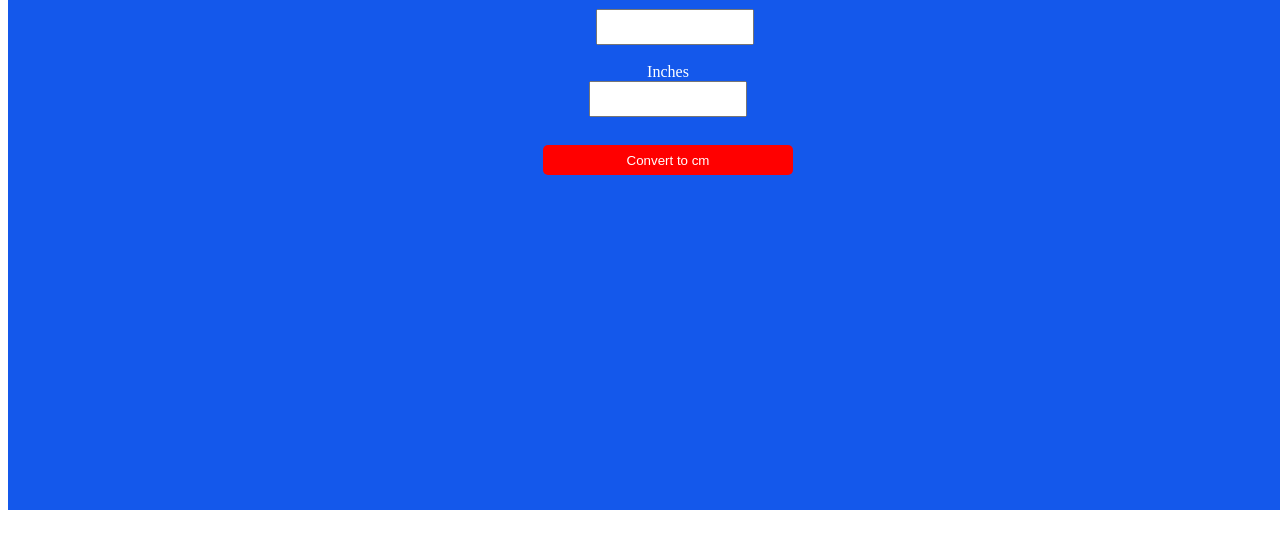
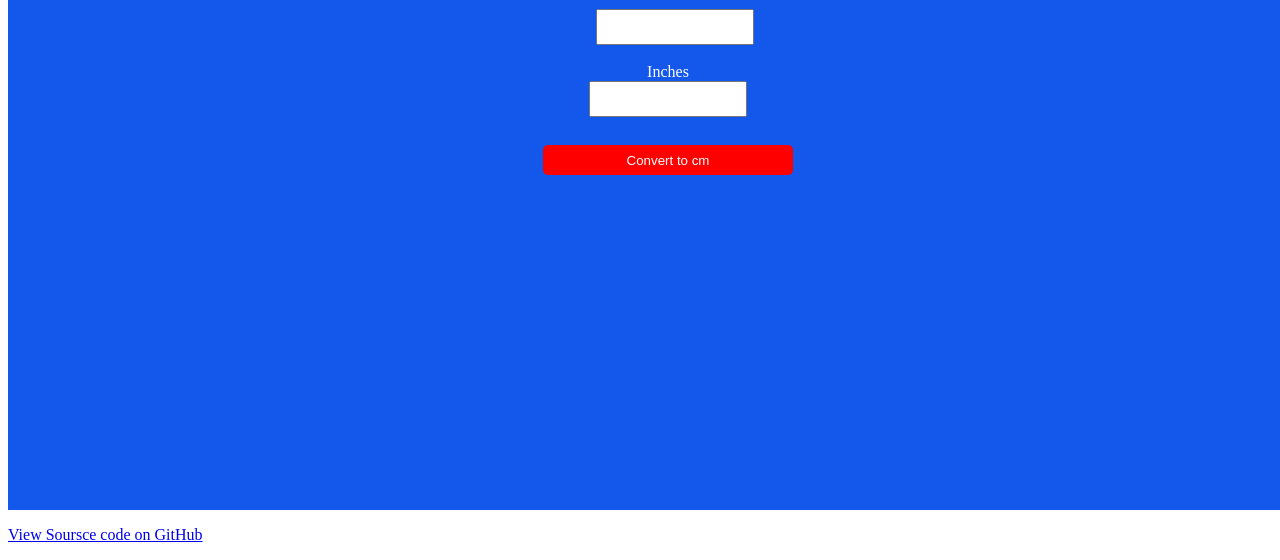
Before and after one commit to NatalliaPahosava/HeightConverter, a plain HTML site: page index.html in a window 1280 px wide. Shown: the part 298-858 px from the top of the page. Before the commit the page ends 816 px from the top, so only its background shows below. Drawn offline with Linux system fonts and the light colour scheme.

```diff
--- a/index.html
+++ b/index.html
@@ -23,5 +23,10 @@
     <script src="conversion.js">
 
     </script>
+    <footer>
+        <p>
+            <a href="https://github.com/NatalliaPahosava/HeightConverter" target="_blanck">View Soursce code on GitHub</a>
+        </p>
+    </footer>
 </body>
 </html>
```
